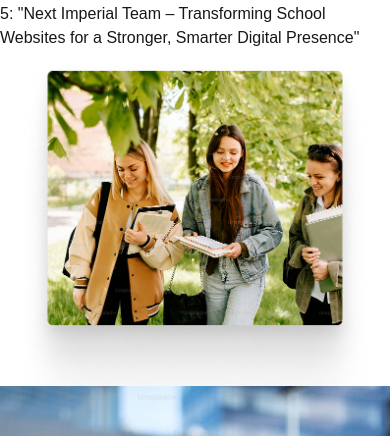
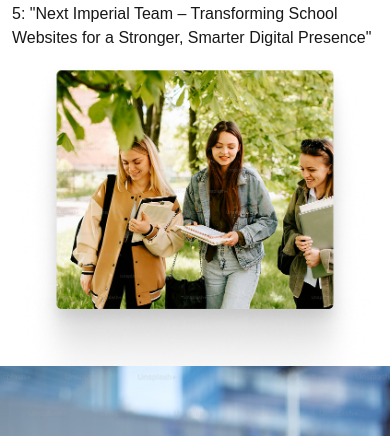
Before and after one commit to Eze-Israel/School-result-system, a Next.js app: page / in a window 390 px wide. Shown: the part 1061-1497 px from the top of the page. Built offline with nearby package versions, Linux system fonts and the light colour scheme.

Commit message:
about positioning

```diff
--- a/src/components/HomeAbout.tsx
+++ b/src/components/HomeAbout.tsx
@@ -6,18 +6,18 @@ const HomeAbout = () => {
 
 
   return (
-    <div className='flex md:flex-row flex-col gap-3 md:px-4 md:mt-8 mt-3'>
-         <AnimatePresence mode="wait">
+    <div className='flex md:flex-row flex-col gap-3 md:px-4 px-3 md:mt-8 mt-3'>
+         <AnimatePresence mode='wait'>
         <motion.div className="md:w-[50%] order-2 md:order-1"
-        initial={{ opacity: 0, x: -300 }}
+        initial={{ opacity: 1, x: 300 }}
         whileInView={{ opacity: 1, x: 0 }}
         transition={{ duration: 0.9, ease: 'easeOut' }}
         viewport={{ once: true, amount: 0.2 }}
         >
             <Image
             src="/images/About.png"
-            width={700}
-            height={700}
+            width={200}
+            height={200}
             alt='About Image'
             className='w-full '
 
```
